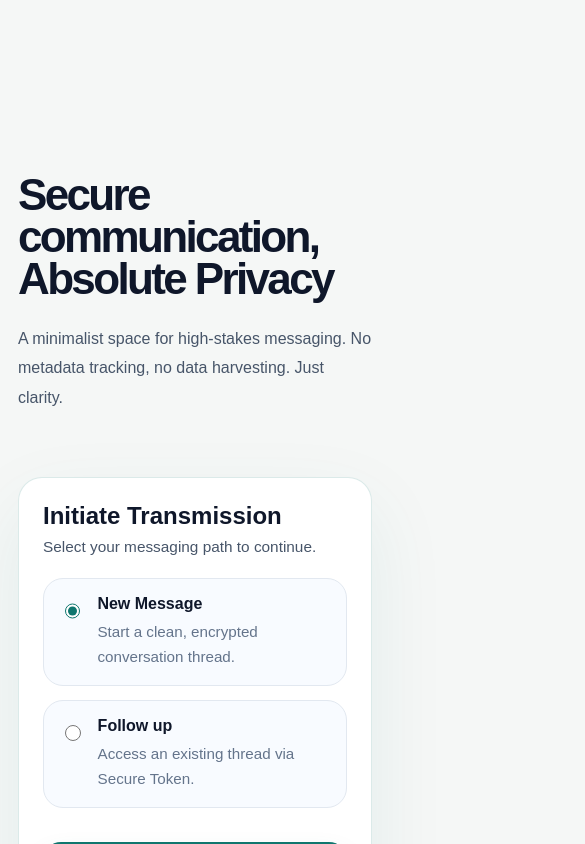
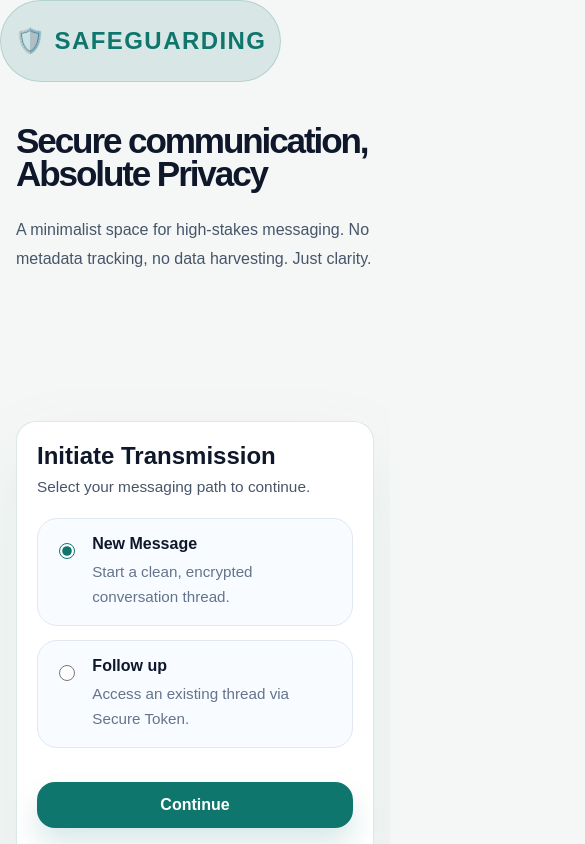
Before and after one commit to VALENTINE-it/safeguarding-project, a React (Create React App) app in the folder my-app/: page / in a window 390 px wide. Shown: the top 844 px of the page, 585 px wide, since content can reach past the window. Built offline with nearby package versions, Linux system fonts and the light colour scheme.

Commit message:
Madethe pages responsuve

```diff
--- a/my-app/src/F.form.js
+++ b/my-app/src/F.form.js
@@ -23,7 +23,7 @@ function SafeGuardingForm() {
             <input
               type="text"
               name="topic"
-              placeholder="e.g., Safeguarding Report"
+              placeholder="e.g. Follow-up Report"
             />
           </label>
 
--- a/my-app/src/N.form.js
+++ b/my-app/src/N.form.js
@@ -20,7 +20,7 @@ function SafeGuardingForm() {
 
           <label className="form-group">
             <span>TOPIC</span>
-            <input type="text" name="topic" placeholder="e.g., Safeguarding Report" />
+            <input type="text" name="topic" placeholder="e.g. New Safeguarding Report" />
           </label>
 
           <label className="form-group">
--- a/my-app/src/form.css
+++ b/my-app/src/form.css
@@ -5,8 +5,9 @@ body {
 
 .form-container {
   max-width: 700px;
-  margin: auto;
-  padding: 20px;
+  width: 100%;
+  margin: 0 auto;
+  padding: 20px 0 24px 30px;
 }
 
 .security-banner {
@@ -15,7 +16,7 @@ body {
   padding: 10px;
   text-align: center;
   border-radius: 10px;
-  font-size: 14px;
+  font-size: clamp(0.8rem, 1.4vw, 0.95rem);
   margin-bottom: 20px;
 }
 
@@ -48,6 +49,7 @@ input, textarea {
   margin-top: 5px;
   border: 1px solid #ddd;
   border-radius: 8px;
+  font-size: 1rem;
 }
 
 textarea {
@@ -58,6 +60,8 @@ textarea {
   display: flex;
   justify-content: space-between;
   align-items: center;
+  gap: 12px;
+  flex-wrap: wrap;
 }
 
 .back-btn {
@@ -65,6 +69,13 @@ textarea {
   border: none;
   color: black;
   cursor: pointer;
+  padding: 10px 18px;
+  border-radius: 8px;
+  flex: 1 1 160px;
+}
+
+.back-btn:hover {
+ background: rgb(227, 227, 227);
 }
 
 .send-btn {
@@ -74,17 +85,48 @@ textarea {
   padding: 10px 18px;
   border-radius: 8px;
   cursor: pointer;
+  flex: 1 1 160px;
+}
+
+.send-btn:hover {
+  background: #0d655c;
 }
 
 .info-section {
   display: flex;
   gap: 15px;
   margin-top: 20px;
+  flex-wrap: wrap;
 }
 
 .info-card {
   background: #eef2f3;
   padding: 15px;
   border-radius: 10px;
-  flex: 1;
+  flex: 1 1 220px;
+  min-width: 0;
 }
+
+@media (max-width: 640px) {
+  .form-container {
+    padding: 16px 0 20px;
+  }
+
+  .form-card {
+    padding: 20px;
+  }
+
+  .form-actions {
+    flex-direction: column;
+    align-items: stretch;
+  }
+
+  .back-btn,
+  .send-btn {
+    width: 100%;
+  }
+
+  .info-section {
+    flex-direction: column;
+  }
+}
--- a/my-app/src/index.css
+++ b/my-app/src/index.css
@@ -22,7 +22,8 @@ code {
 .Header {
   position: absolute;
   top: 24px;
-  margin-left: 50rem;
+  left: 50%;
+  transform: translateX(-50%);
   display: inline-flex;
   align-items: center;
   gap: 10px;
@@ -34,6 +35,7 @@ code {
   font-weight: 700;
   letter-spacing: 0.12em;
   border: 1px solid rgba(15, 118, 110, 0.18);
+  z-index: 2;
 }
 
 .Body {
@@ -43,18 +45,19 @@ code {
   max-width: 1180px;
   margin: 0 auto;
   min-height: 100vh;
-  padding: 120px 48px 60px;
+  padding: 120px 24px 60px;
   gap: 48px;
 }
 
 .Intro {
   flex: 1 1 55%;
   max-width: 540px;
+  min-width: 0;
 }
 
-.H1 {
+.h1 {
   margin: 0;
-  font-size: clamp(2rem, 5vw, 4rem);
+  font-size: clamp(2rem, 5vw, 3rem);
   line-height: 0.95;
   font-weight: 900;
   letter-spacing: -0.06em;
@@ -69,8 +72,8 @@ code {
 }
 
 .card {
-  flex: 0 0 420px;
-  width: 100%;
+  flex: 0 1 420px;
+  width: min(100%, 420px);
   background: #ffffff;
   border: 1px solid rgba(15, 118, 110, 0.15);
   border-radius: 32px;
@@ -145,7 +148,7 @@ code {
   box-shadow: 0 16px 28px rgba(15, 118, 110, 0.16);
 }
 
-button:hover {
+.start-btn:hover {
   background: #0d655c;
   transform: translateY(-1px);
 }
@@ -166,40 +169,62 @@ button:hover {
 }
 
 @media (max-width: 1040px) {
+  .Header {
+    position: relative;
+    top: auto;
+    left: auto;
+    transform: none;
+    margin: 0 auto 24px;
+  }
+
   .Body {
     flex-direction: column;
-    align-items: flex-start;
-    padding: 80px 28px 44px;
+    align-items: stretch;
+    padding: 32px 20px 44px;
+    gap: 24px;
+  }
+
+  .Intro {
+    max-width: 100%;
   }
 
   .card {
+    width: 100%;
     max-width: 100%;
   }
 }
 
 @media (max-width: 640px) {
-  .Header {
-    position: relative;
-    top: auto;
-    left: auto;
-    margin-bottom: 20px;
+  .Body {
+    padding: 24px 16px 28px;
   }
 
-  .Body {
-    padding: 32px 18px 28px;
+  .Header {
+    font-size: 0.75rem;
+    padding: 10px 14px;
+    margin-bottom: 18px;
   }
 
-  .H1 {
-    font-size: 2.75rem;
+  .h1 {
+    font-size: clamp(2rem, 9vw, 2.6rem);
   }
 
   .card {
-    padding: 24px;
-    border-radius: 24px;
+    padding: 20px;
+    border-radius: 20px;
   }
 
   .option {
     gap: 14px;
     padding: 16px;
   }
+
+  .start-btn {
+    padding: 14px 16px;
+  }
+
+  .badge {
+    width: 100%;
+    justify-content: center;
+  }
 }
--- a/my-app/src/index.js
+++ b/my-app/src/index.js
@@ -19,7 +19,7 @@ function SafeGuardingApp() {
 
       <div className="Body">
         <div className="Intro">
-          <h1 className="H1">Secure communication, Absolute Privacy</h1>
+          <h1 className="h1">Secure communication, Absolute Privacy</h1>
           <p>A minimalist space for high-stakes messaging. No metadata tracking, no data harvesting. Just clarity.</p>
         </div>
 
```
